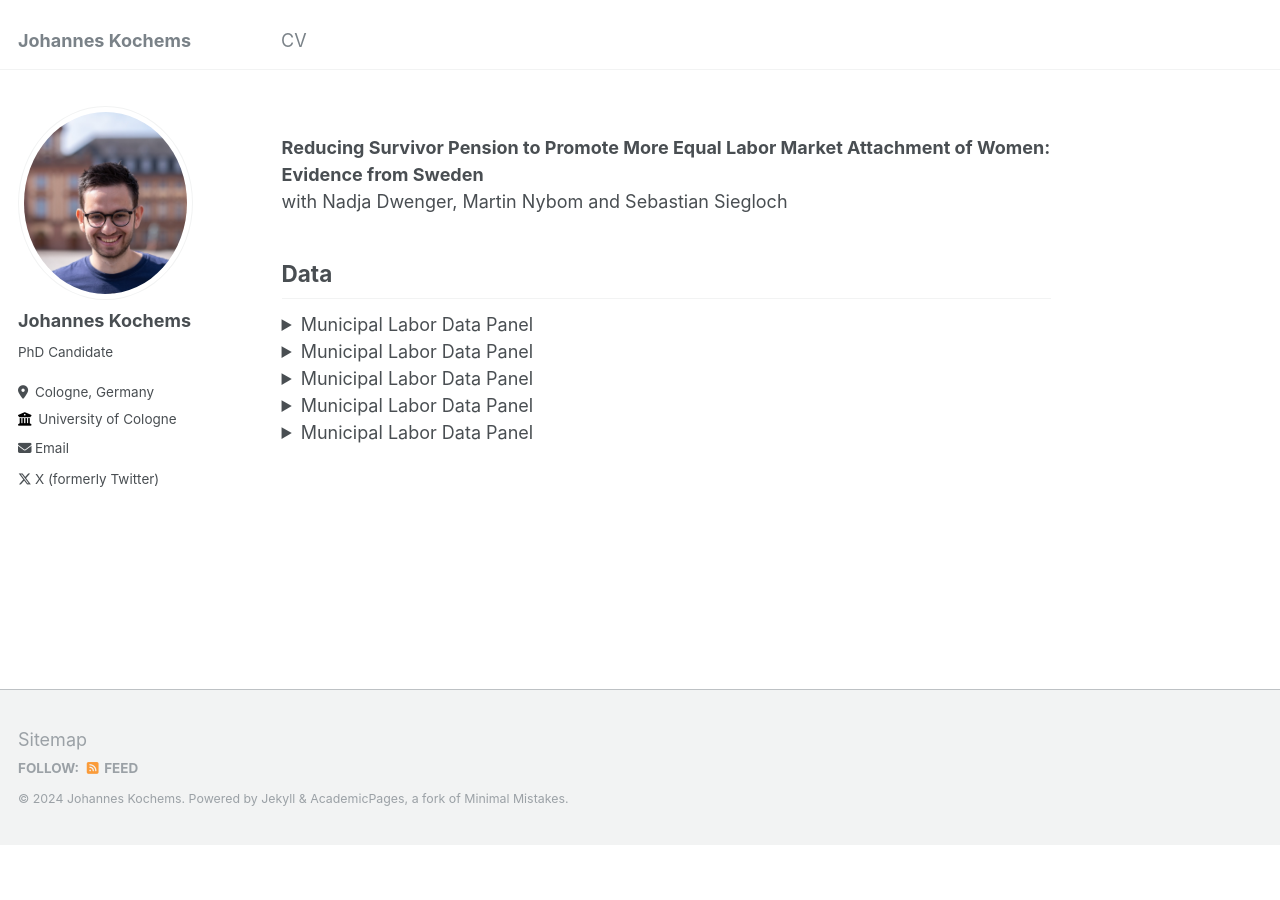
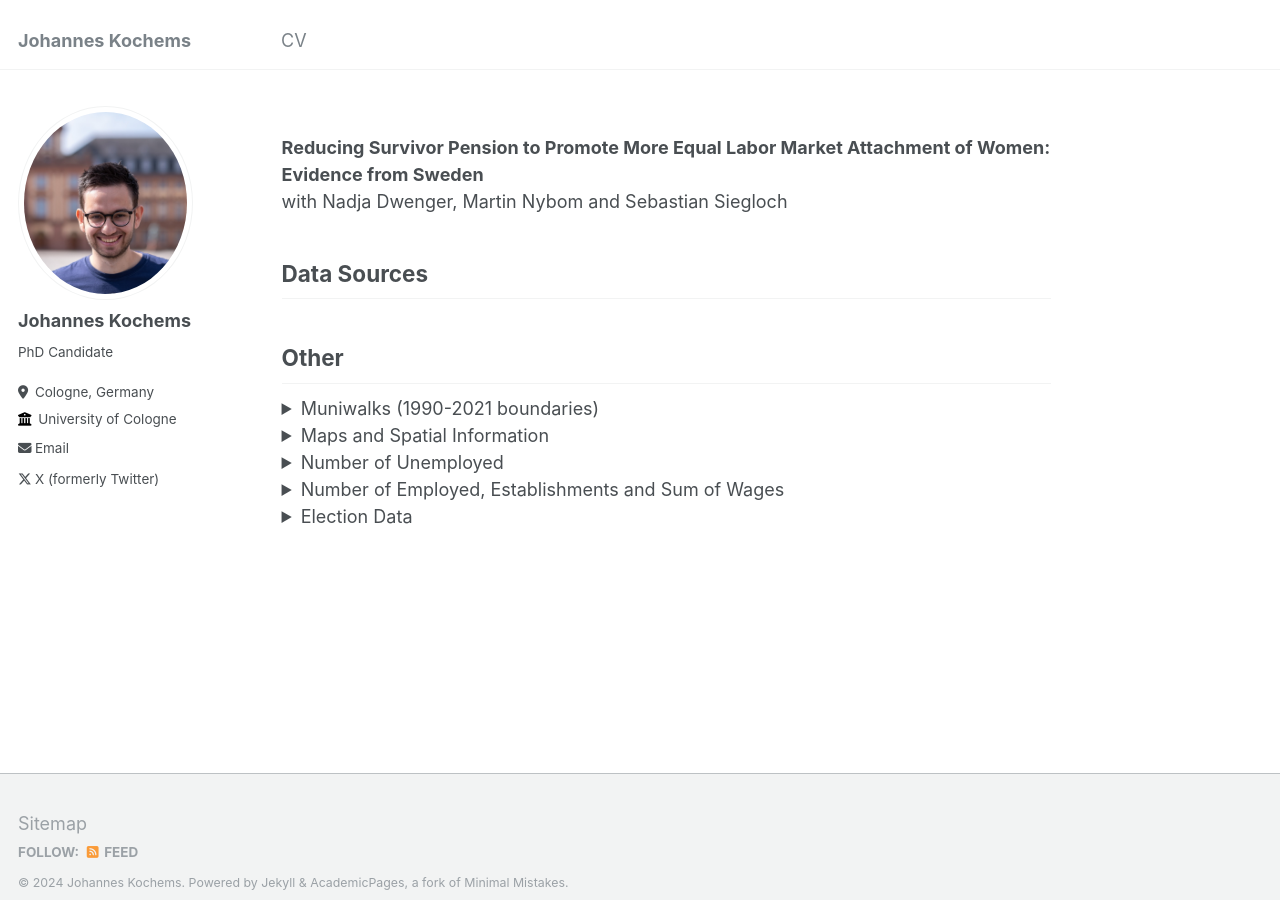
Before and after one commit to jkochems/jkochems.github.io, a Jekyll site: the page built from _pages/about.md, in a window 1280 px wide and 900 px high, scrolled down 1242 px. Built offline with Jekyll 4.4.1, drawn with Linux system fonts in a browser that asks for light colours; before the commit the page ends 2086 px from its top, so only the background shows below that.

Commit message:
Test subsection

```diff
--- a/_pages/about.md
+++ b/_pages/about.md
@@ -66,29 +66,34 @@ from Sweden</strong> </dt>
 with Nadja Dwenger, Martin Nybom and Sebastian Siegloch <br />
 
 
-Data
+Data Sources
 ------
+
+Other
+-----
 <details>
-<summary>Municipal Labor Data Panel</summary>
+<summary>Muniwalks (1990-2021 boundaries)</summary>
+<a href="https://www.bbsr.bund.de/BBSR/DE/forschung/raumbeobachtung/umstiegsschluessel/umsteigeschluessel.html">Bundesinstit für Bau-, Stadt- und Raumforschung</a>
+</details>
+
+<details>
+<summary>Maps and Spatial Information</summary>
+<a href="https://gdz.bkg.bund.de/index.php/default/digitale-geodaten/verwaltungsgebiete/verwaltungsgebiete-historisch-vg-hist.htmlE">Bundesamt für Kartographie und Geodäsie</a>
+</details>
+
+
+
+<details>
+<summary>Number of Unemployed</summary>
+<a href="https://statistik.arbeitsagentur.de/SiteGlobals/Forms/Suche/Einzelheftsuche_Formular.html?nn=1721552&topic_f=arbeitslose-kgd-ab1998">Bundesagentur für Arbeit</a>
+</details>
+
+<details>
+<summary>Number of Employed, Establishments and Sum of Wages</summary>
 <a href="https://uni-koeln.sciebo.de/s/wBlyh4E19FTddOE">Municipal Labor Data Panel</a>
 </details>
 
 <details>
-<summary>Municipal Labor Data Panel</summary>
-<a href="https://uni-koeln.sciebo.de/s/wBlyh4E19FTddOE">Municipal Labor Data Panel</a>
+<summary>Election Data</summary>
+<a href="http://www.german-elections.com/">German Election Database (GERDA; by  Vincent Heddesheimer, Hanno Hilbig, Florian Sichart, and Andreas Wiedemann (2024))</a>
 </details>
-
-<details>
-<summary>Municipal Labor Data Panel</summary>
-<a href="https://uni-koeln.sciebo.de/s/wBlyh4E19FTddOE">Municipal Labor Data Panel</a>
-</details>
-
-<details>
-<summary>Municipal Labor Data Panel</summary>
-<a href="https://uni-koeln.sciebo.de/s/wBlyh4E19FTddOE">Municipal Labor Data Panel</a>
-</details>
-
-<details>
-<summary>Municipal Labor Data Panel</summary>
-<a href="https://uni-koeln.sciebo.de/s/wBlyh4E19FTddOE">Municipal Labor Data Panel</a>
-</details>
```
